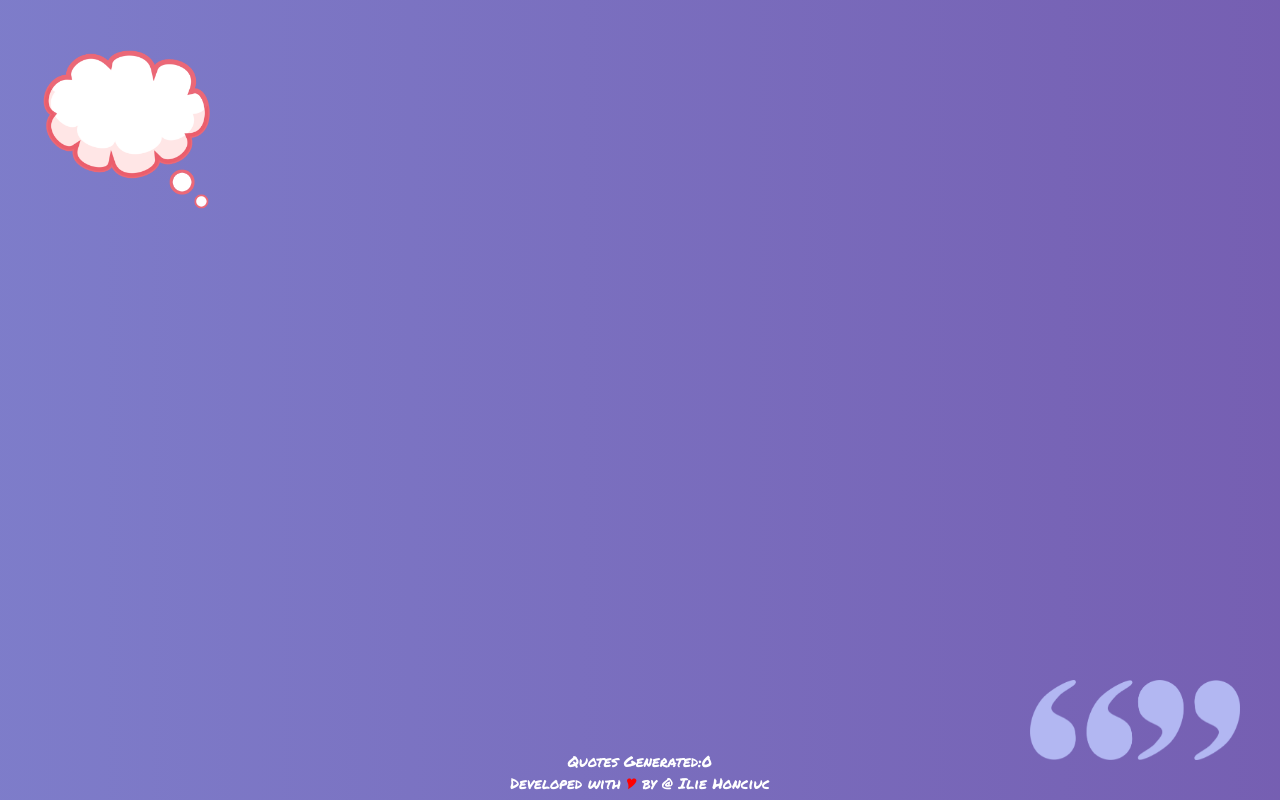
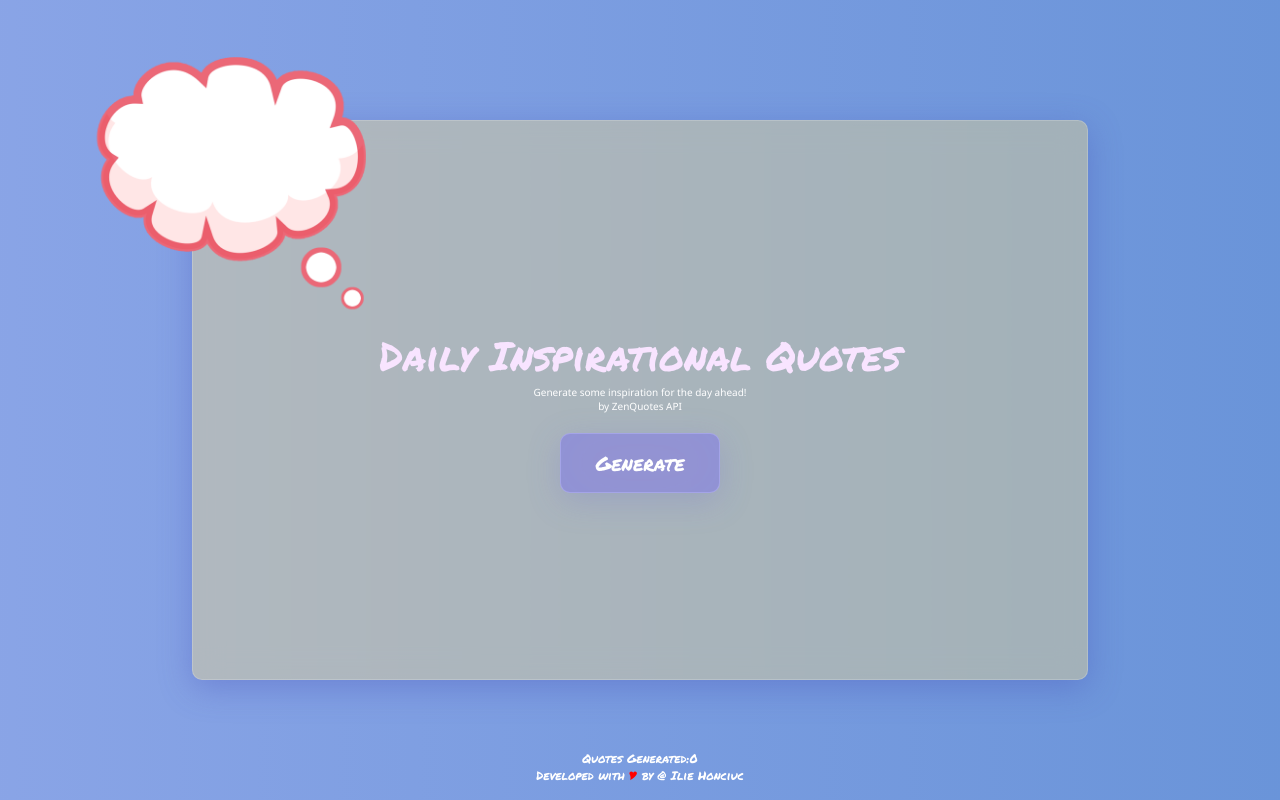
Before and after one commit to eleeyeah/quote-generator-pwa, a Next.js app: page / in a window 1280 px wide. Built offline with nearby package versions, Linux system fonts and the light colour scheme.

Commit message:
ui ready

```diff
--- a/components/QuoteGenerator/QuoteGenElements.tsx
+++ b/components/QuoteGenerator/QuoteGenElements.tsx
@@ -4,7 +4,7 @@ import Image from "next/image";
 import { execSync } from "child_process";
 
 export const GradientBackgroundCon = styled.div`
-  background: linear-gradient(to right, #7e7ecb, #5e086c);
+  background: linear-gradient(to right, #8ba5e7, #0d65b2);
   background-size: 400% 400%;
   animation: gradient 6s ease infinite;
   height: 100vh;
@@ -22,18 +22,27 @@ export const GradientBackgroundCon = styled.div`
   }
 `;
 export const BackgroundImage1 = styled(Image)`
-  position: relative;
-  z-index: 1;
-  margin-left: -10px;
-  margin-top: -10px;
+  position: fixed;
+  z-index: 2;
+  margin-left: 10px;
+  margin-top: -40px;
+  height: 60%;
+  width: 38%;
+
+  @media only screen and (max-width: 600px) {
+    margin-left: -10px;
+    margin-top: -0px;
+  }
 `;
 export const BackgroundImage2 = styled(Image)`
-  position: fixed;
-  z-index: 1;
-  right: 40px;
-  bottom: 40px;
-  height: 80px;
-  width: auto;
+  position: relative;
+  z-index: 2;
+  right: -18px;
+  margin-bottom: 10px;
+  height: 40%;
+  width: 20%;
+
+  transform: scaleX(-1) scaleY(-1);
 `;
 export const FooterContainer = styled.div`
   width: 100vw;
@@ -41,7 +50,7 @@ export const FooterContainer = styled.div`
   text-align: center;
   font-family: "Permanent Marker", sans-serif;
   font-weight: 100;
-  font-size: 15px;
+  font-size: 12px;
   position: absolute;
   bottom: 0;
   color: white;
@@ -52,10 +61,108 @@ export const RedSpan = styled.span`
   color: red;
 `;
 
-export const FooterLink = styled(Link)`
+export const CustomLink = styled(Link)`
   color: white;
   text-decoration: none;
   &:hover {
     color: #bfcb7e;
   }
 `;
+
+export const QuoteGeneratorContainer = styled.div`
+  min-height: 350px;
+  min-width: 350px;
+  width: 70vw;
+  height: 70vh;
+  top: 50%;
+  left: 50%;
+  transform: translate(-50%, -50%);
+  position: absolute;
+  z-index: 2;
+
+  /* Glassmorphism */
+  background: rgba(255, 223, 126, 0.36);
+  box-shadow: 0 8px 32px 0 rgba(74, 81, 186, 0.37);
+  backdrop-filter: blur(14.5px);
+  -webkit-backdrop-filter: blur(14.5px);
+  border-radius: 10px;
+  border: 1px solid rgba(255, 255, 255, 0.18);
+`;
+export const QuoteGeneratorInnerContainer = styled.div`
+  top: 50%;
+  left: 50%;
+  transform: translate(-50%, -50%);
+  position: absolute;
+  width: 100%;
+`;
+
+export const QuoteGeneratorTitle = styled.div`
+  font-family: "Permanent Marker", cursive;
+  font-size: 40px;
+  text-align: center;
+  color: #f8e4ff;
+  padding: 0 20px;
+  position: relative;
+  @media only screen and (max-width: 600px) {
+    font-size: 20px;
+  }
+`;
+export const QuoteGeneratorSubtitle = styled.div`
+  color: #ffffff;
+  font-family: "Noto Sans";
+  font-style: normal;
+  font-weight: 400;
+  font-size: 10px;
+  position: relative;
+  width: 100%;
+  text-align: center;
+  padding: 0 20px;
+  @media only screen and (max-width: 600px) {
+    font-size: 8px;
+  }
+`;
+export const QuoteGeneratorButton = styled.div`
+  height: 60px;
+  width: 160px;
+  border: 2px solid darkgrey;
+
+  margin-top: 20px;
+  position: relative;
+  transition: 0.2s all ease-in-out;
+  cursor: pointer;
+  top: 20px;
+  margin: auto;
+  transform-origin: center;
+
+  background: rgba(137, 137, 220, 0.8);
+  box-shadow: 0 8px 32px 0 rgba(118, 124, 205, 0.3);
+  backdrop-filter: blur(30px);
+  -webkit-backdrop-filter: blur(18px);
+  border-radius: 10px;
+  border: 1px solid rgba(177, 177, 245, 0.59);
+  &:hover {
+    filter: brightness(1.1);
+    transition: all 0.3s ease-in-out;
+    transform: scale(1.1);
+    transform-origin: center;
+  }
+  @media only screen and (max-width: 600px) {
+    width: 100px;
+    height: 50px;
+  }
+`;
+export const QuoteGeneratorButtonText = styled.div`
+  color: #ffffff;
+  font-family: "Permanent Marker", cursive;
+  font-size: 20px;
+  text-align: center;
+  position: absolute;
+  width: 100%;
+  top: 50%;
+  left: 50%;
+  transform: translate(-50%, -50%);
+  @media only screen and (max-width: 600px) {
+    font-size: 16px;
+    padding: 0 10px 0 10px;
+  }
+`;
--- a/package.json
+++ b/package.json
@@ -9,6 +9,9 @@
     "lint": "next lint"
   },
   "dependencies": {
+    "@emotion/react": "^11.11.1",
+    "@emotion/styled": "^11.11.0",
+    "@mui/material": "^5.13.5",
     "@types/node": "20.2.6",
     "@types/react": "18.2.10",
     "@types/react-dom": "18.2.4",
--- a/pages/index.tsx
+++ b/pages/index.tsx
@@ -7,9 +7,15 @@ import {
   BackgroundImage1,
   BackgroundImage2,
   FooterContainer,
-  FooterLink,
+  CustomLink,
   GradientBackgroundCon,
   RedSpan,
+  QuoteGeneratorContainer,
+  QuoteGeneratorInnerContainer,
+  QuoteGeneratorTitle,
+  QuoteGeneratorSubtitle,
+  QuoteGeneratorButton,
+  QuoteGeneratorButtonText,
 } from "@/components/QuoteGenerator/QuoteGenElements";
 
 //Assets
@@ -30,23 +36,55 @@ export default function Home() {
 
       {/* Background */}
       <GradientBackgroundCon>
+        {/* Quote Generator Modal */}
+        {/* <QuoteGeneratorModal/> */}
+        {/* Quote Generator */}
+        <QuoteGeneratorContainer>
+          <QuoteGeneratorInnerContainer>
+            <QuoteGeneratorTitle>
+              Daily Inspirational Quotes
+            </QuoteGeneratorTitle>
+            <QuoteGeneratorSubtitle>
+              Generate some inspiration for the day ahead!
+              <br />
+              by{" "}
+              <CustomLink
+                href="https://zenquotes.io/"
+                target="_blank"
+                rel="noopener noreferrer"
+              >
+                ZenQuotes API
+              </CustomLink>
+            </QuoteGeneratorSubtitle>
+            <QuoteGeneratorButton>
+              <QuoteGeneratorButtonText onClick={null}>
+                Generate
+              </QuoteGeneratorButtonText>
+            </QuoteGeneratorButton>
+          </QuoteGeneratorInnerContainer>
+        </QuoteGeneratorContainer>
+
+        {/* Background Images */}
         <BackgroundImage1 src={speechBubble} height={300} alt="speech bubble" />
-        <BackgroundImage2 src={quotes} height={300} alt="speech bubble" />
-      </GradientBackgroundCon>
+        {/* fix this image's css */}
+        {/* <BackgroundImage2 src={speechBubble} alt="speech bubble" /> */}
+
+        {/* Footer */}
         <FooterContainer>
           <>
             Quotes Generated:{quoteCounter}
             <br />
             Developed with <RedSpan>🎔</RedSpan> by{" "}
-          <FooterLink
+            <CustomLink
               href="https://portfolio-iliehonciuc.vercel.app/"
               target="_blank"
               rel="noopener noreferrer"
             >
               @ Ilie Honciuc
-          </FooterLink>
+            </CustomLink>
           </>
         </FooterContainer>
+      </GradientBackgroundCon>
     </>
   );
 }
--- a/styles/globals.css
+++ b/styles/globals.css
@@ -1,5 +1,6 @@
 /* Fonts */
 @import url("https://fonts.googleapis.com/css2?family=Permanent+Marker&display=swap");
+@import url('https://fonts.googleapis.com/css2?family=Inter:wght@400;600;700&family=Noto+Sans:ital,wght@0,100;0,200;0,400;1,100;1,200;1,300;1,400&display=swap');
 @import url("https://fonts.googleapis.com/css2?family=Caveat&display=swap");
 @import url("https://fonts.googleapis.com/css2?family=Caveat&family=Source+Code+Pro:wght@200&display=swap");
 
```
Also changed, not shown: 1 other file (tests, documents, lock files or other folders). Lines whose indentation alone changed are shown as unchanged.
